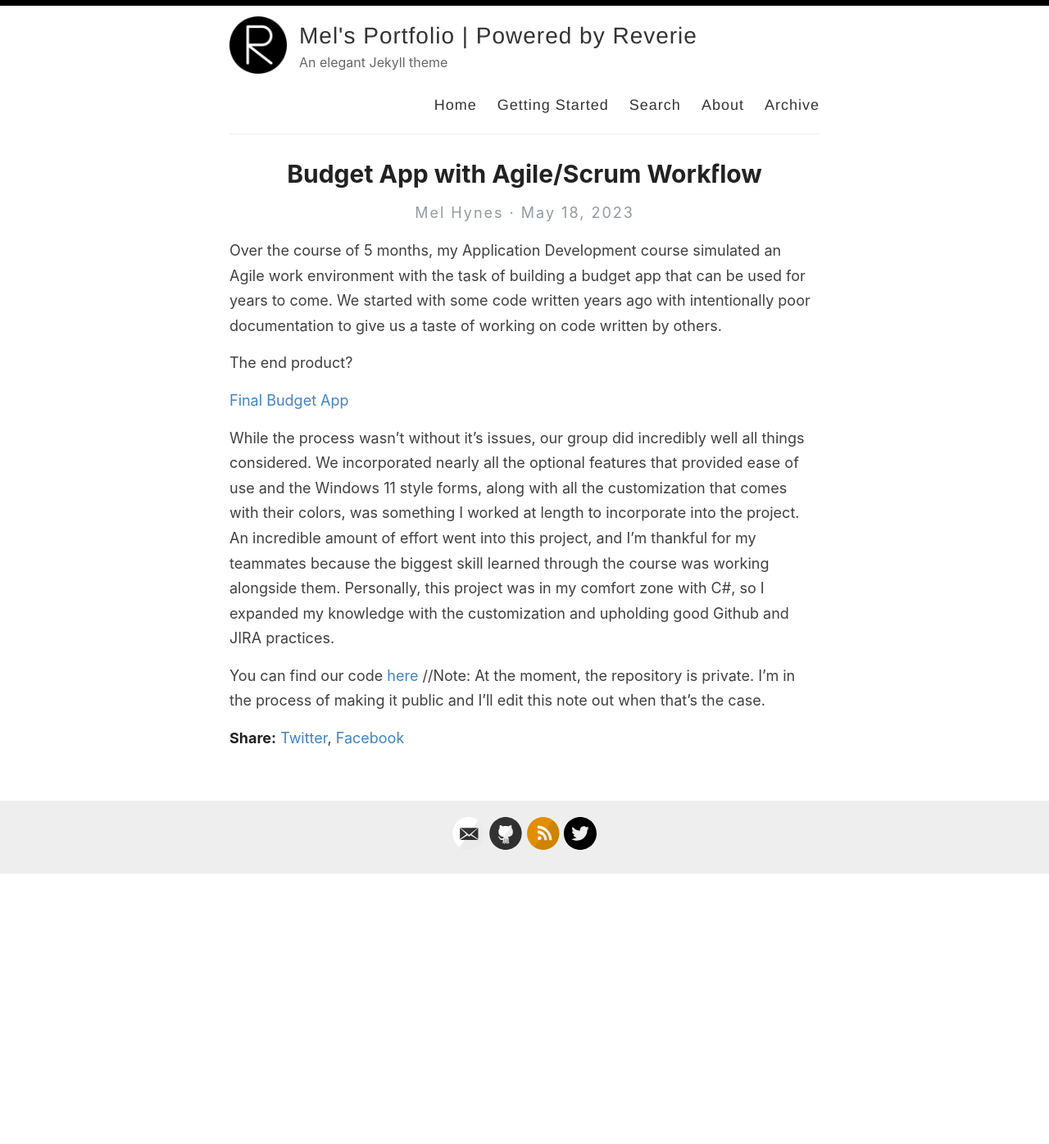
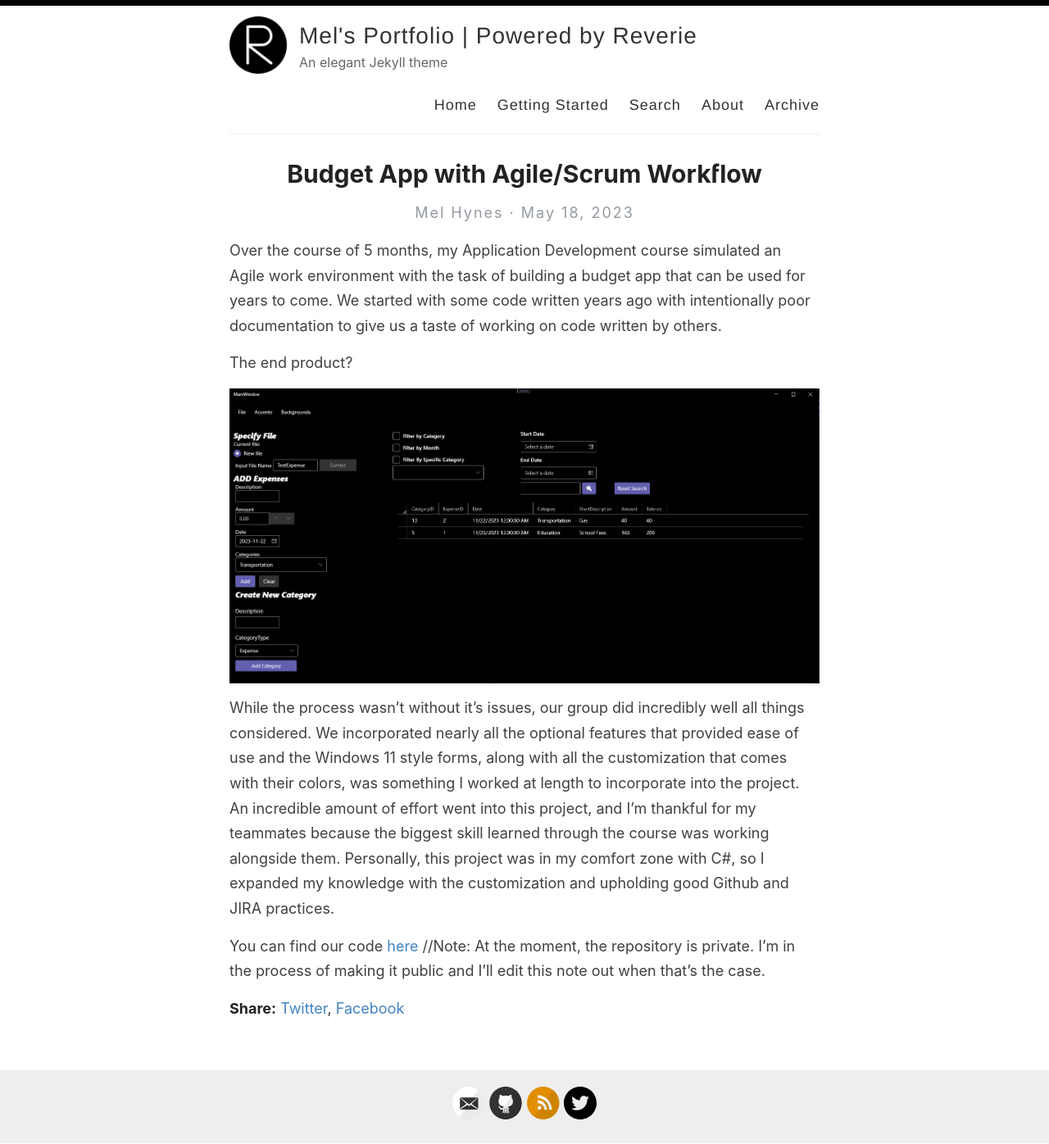
Before and after one commit to ClockWorkElementals/ClockWorkElementals.github.io, a Jekyll site: the page built from _posts/2023-5-18-budget-app.md, in a window 1280 px wide. Shown: the whole page at 82% size. Built offline with Jekyll 4.4.1, drawn with Linux system fonts in a browser that asks for light colours; before the commit the page ends 1066 px from its top, so only the background shows below that.

Commit message:
Fixed Budget App Image

```diff
--- a/_posts/2023-5-18-budget-app.md
+++ b/_posts/2023-5-18-budget-app.md
@@ -7,7 +7,7 @@ Over the course of 5 months, my Application Development course simulated an Agil
 
 The end product?
 
-[Final Budget App](./../images/YourNameBudgetApp.png)
+![Final Budget App](./../images/YourNameBudgetApp.png)
 
 While the process wasn't without it's issues, our group did incredibly well all things considered. We incorporated nearly all the optional features that provided ease of use and the Windows 11 style forms, along with all the customization that comes with their colors, was something I worked at length to incorporate into the project. An incredible amount of effort went into this project, and I'm thankful for my teammates because the biggest skill learned through the course was working alongside them. Personally, this project was in my comfort zone with C#, so I expanded my knowledge with the customization and upholding good Github and JIRA practices.
 
```
